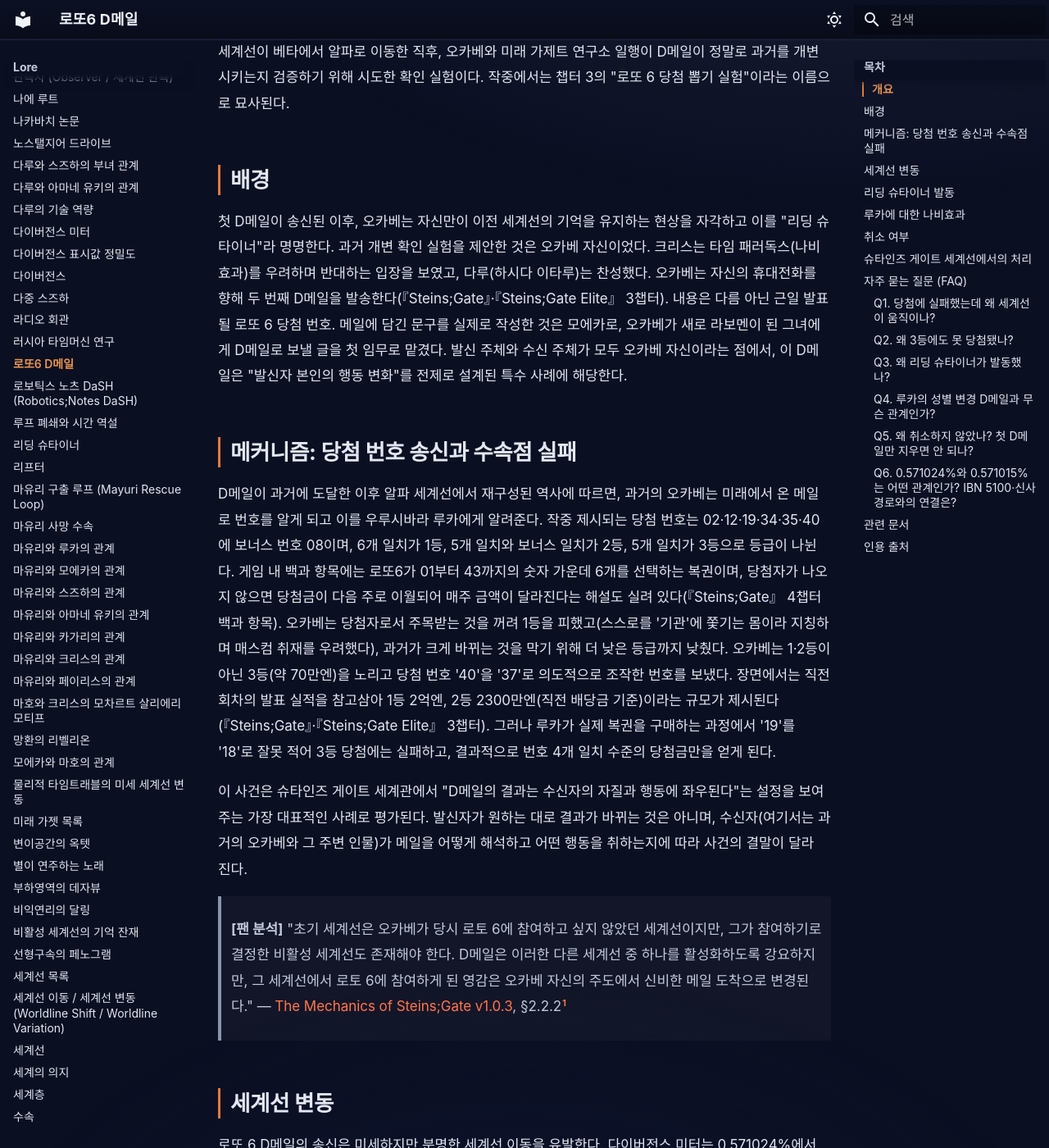
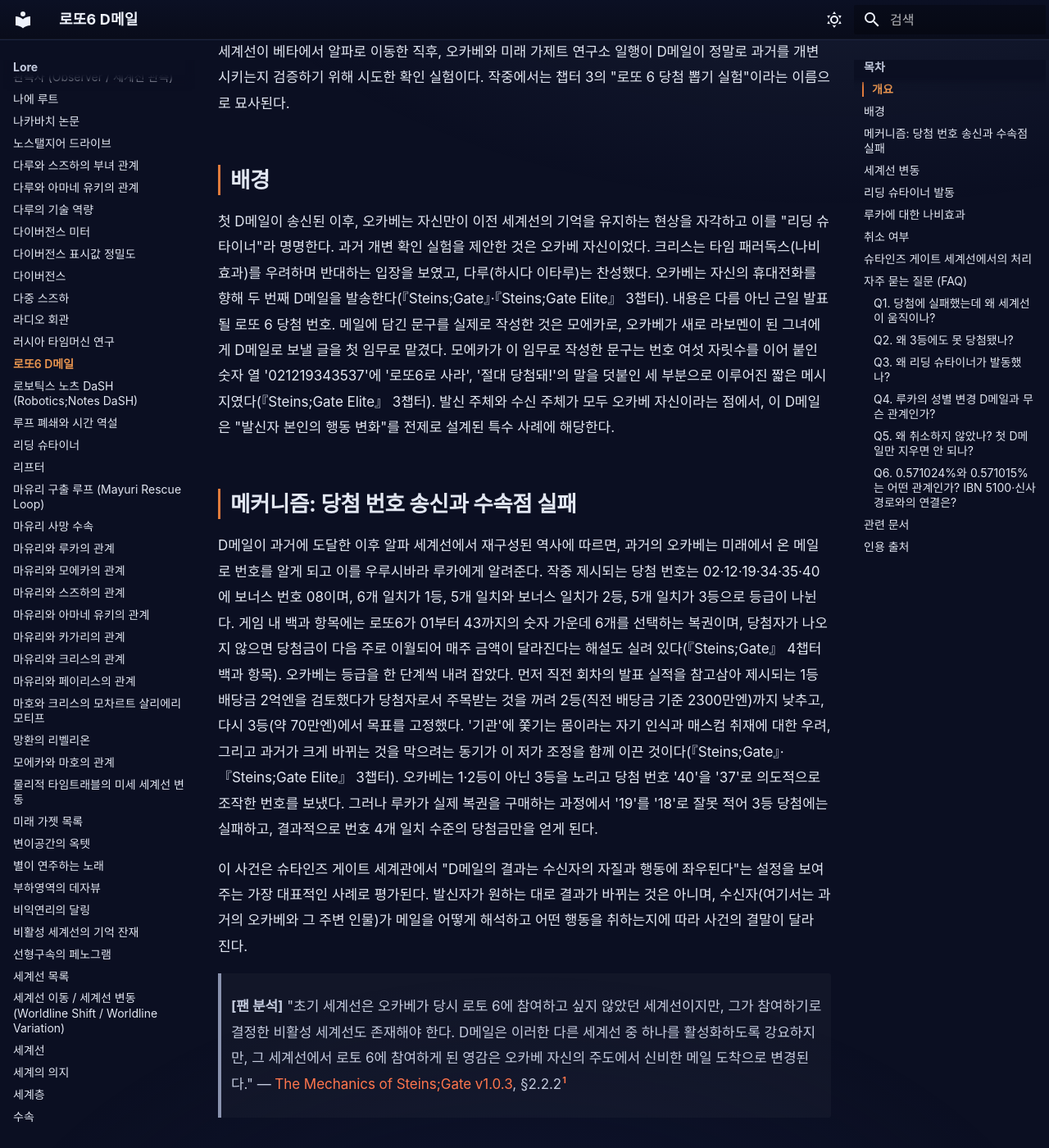
Before and after one commit to sgwiki/sgwiki.github.io, an MkDocs documentation site: the page built from wiki/lore/로또6-D메일.md, in a window 1280 px wide and 1400 px high, scrolled down 450 px. Shown: the whole window at 82% size. Built offline with MkDocs 1.6.1 and Material for MkDocs 9.7.7, drawn with Linux system fonts in a browser that asks for light colours; some web fonts are replaced.

Commit message:
wiki: 우선발행(사후검토) 2026-10-14 14:57 — 페이지 1건
정본: c916bd54b833194c1921747d32d62ed7f959f617
검수: 사후검토 — 그림자 검수(01:00)와 P9 정정 대기열이 이어받는다

```diff
--- a/wiki/lore/로또6-D메일.md
+++ b/wiki/lore/로또6-D메일.md
@@ -14,11 +14,11 @@
 
 ## 배경
 
-첫 D메일이 송신된 이후, 오카베는 자신만이 이전 세계선의 기억을 유지하는 현상을 자각하고 이를 "리딩 슈타이너"라 명명한다. 과거 개변 확인 실험을 제안한 것은 오카베 자신이었다. 크리스는 타임 패러독스(나비 효과)를 우려하며 반대하는 입장을 보였고, 다루(하시다 이타루)는 찬성했다. 오카베는 자신의 휴대전화를 향해 두 번째 D메일을 발송한다(『Steins;Gate』·『Steins;Gate Elite』 3챕터). 내용은 다름 아닌 근일 발표될 로또 6 당첨 번호. 메일에 담긴 문구를 실제로 작성한 것은 모에카로, 오카베가 새로 라보멘이 된 그녀에게 D메일로 보낼 글을 첫 임무로 맡겼다. 발신 주체와 수신 주체가 모두 오카베 자신이라는 점에서, 이 D메일은 "발신자 본인의 행동 변화"를 전제로 설계된 특수 사례에 해당한다.
+첫 D메일이 송신된 이후, 오카베는 자신만이 이전 세계선의 기억을 유지하는 현상을 자각하고 이를 "리딩 슈타이너"라 명명한다. 과거 개변 확인 실험을 제안한 것은 오카베 자신이었다. 크리스는 타임 패러독스(나비 효과)를 우려하며 반대하는 입장을 보였고, 다루(하시다 이타루)는 찬성했다. 오카베는 자신의 휴대전화를 향해 두 번째 D메일을 발송한다(『Steins;Gate』·『Steins;Gate Elite』 3챕터). 내용은 다름 아닌 근일 발표될 로또 6 당첨 번호. 메일에 담긴 문구를 실제로 작성한 것은 모에카로, 오카베가 새로 라보멘이 된 그녀에게 D메일로 보낼 글을 첫 임무로 맡겼다. 모에카가 이 임무로 작성한 문구는 번호 여섯 자릿수를 이어 붙인 숫자 열 '021219343537'에 '로또6로 사라', '절대 당첨돼!'의 말을 덧붙인 세 부분으로 이루어진 짧은 메시지였다(『Steins;Gate Elite』 3챕터). 발신 주체와 수신 주체가 모두 오카베 자신이라는 점에서, 이 D메일은 "발신자 본인의 행동 변화"를 전제로 설계된 특수 사례에 해당한다.
 
 ## 메커니즘: 당첨 번호 송신과 수속점 실패
 
-D메일이 과거에 도달한 이후 알파 세계선에서 재구성된 역사에 따르면, 과거의 오카베는 미래에서 온 메일로 번호를 알게 되고 이를 우루시바라 루카에게 알려준다. 작중 제시되는 당첨 번호는 02·12·19·34·35·40에 보너스 번호 08이며, 6개 일치가 1등, 5개 일치와 보너스 일치가 2등, 5개 일치가 3등으로 등급이 나뉜다. 게임 내 백과 항목에는 로또6가 01부터 43까지의 숫자 가운데 6개를 선택하는 복권이며, 당첨자가 나오지 않으면 당첨금이 다음 주로 이월되어 매주 금액이 달라진다는 해설도 실려 있다(『Steins;Gate』 4챕터 백과 항목). 오카베는 당첨자로서 주목받는 것을 꺼려 1등을 피했고(스스로를 '기관'에 쫓기는 몸이라 지칭하며 매스컴 취재를 우려했다), 과거가 크게 바뀌는 것을 막기 위해 더 낮은 등급까지 낮췄다. 오카베는 1·2등이 아닌 3등(약 70만엔)을 노리고 당첨 번호 '40'을 '37'로 의도적으로 조작한 번호를 보냈다. 장면에서는 직전 회차의 발표 실적을 참고삼아 1등 2억엔, 2등 2300만엔(직전 배당금 기준)이라는 규모가 제시된다(『Steins;Gate』·『Steins;Gate Elite』 3챕터). 그러나 루카가 실제 복권을 구매하는 과정에서 '19'를 '18'로 잘못 적어 3등 당첨에는 실패하고, 결과적으로 번호 4개 일치 수준의 당첨금만을 얻게 된다.
+D메일이 과거에 도달한 이후 알파 세계선에서 재구성된 역사에 따르면, 과거의 오카베는 미래에서 온 메일로 번호를 알게 되고 이를 우루시바라 루카에게 알려준다. 작중 제시되는 당첨 번호는 02·12·19·34·35·40에 보너스 번호 08이며, 6개 일치가 1등, 5개 일치와 보너스 일치가 2등, 5개 일치가 3등으로 등급이 나뉜다. 게임 내 백과 항목에는 로또6가 01부터 43까지의 숫자 가운데 6개를 선택하는 복권이며, 당첨자가 나오지 않으면 당첨금이 다음 주로 이월되어 매주 금액이 달라진다는 해설도 실려 있다(『Steins;Gate』 4챕터 백과 항목). 오카베는 등급을 한 단계씩 내려 잡았다. 먼저 직전 회차의 발표 실적을 참고삼아 제시되는 1등 배당금 2억엔을 검토했다가 당첨자로서 주목받는 것을 꺼려 2등(직전 배당금 기준 2300만엔)까지 낮추고, 다시 3등(약 70만엔)에서 목표를 고정했다. '기관'에 쫓기는 몸이라는 자기 인식과 매스컴 취재에 대한 우려, 그리고 과거가 크게 바뀌는 것을 막으려는 동기가 이 저가 조정을 함께 이끈 것이다(『Steins;Gate』·『Steins;Gate Elite』 3챕터). 오카베는 1·2등이 아닌 3등을 노리고 당첨 번호 '40'을 '37'로 의도적으로 조작한 번호를 보냈다. 그러나 루카가 실제 복권을 구매하는 과정에서 '19'를 '18'로 잘못 적어 3등 당첨에는 실패하고, 결과적으로 번호 4개 일치 수준의 당첨금만을 얻게 된다.
 
 이 사건은 슈타인즈 게이트 세계관에서 "D메일의 결과는 수신자의 자질과 행동에 좌우된다"는 설정을 보여주는 가장 대표적인 사례로 평가된다. 발신자가 원하는 대로 결과가 바뀌는 것은 아니며, 수신자(여기서는 과거의 오카베와 그 주변 인물)가 메일을 어떻게 해석하고 어떤 행동을 취하는지에 따라 사건의 결말이 달라진다.
 
```
